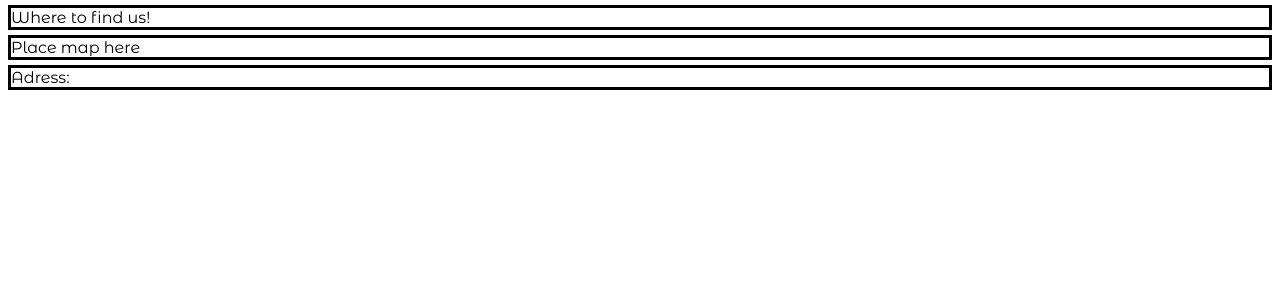
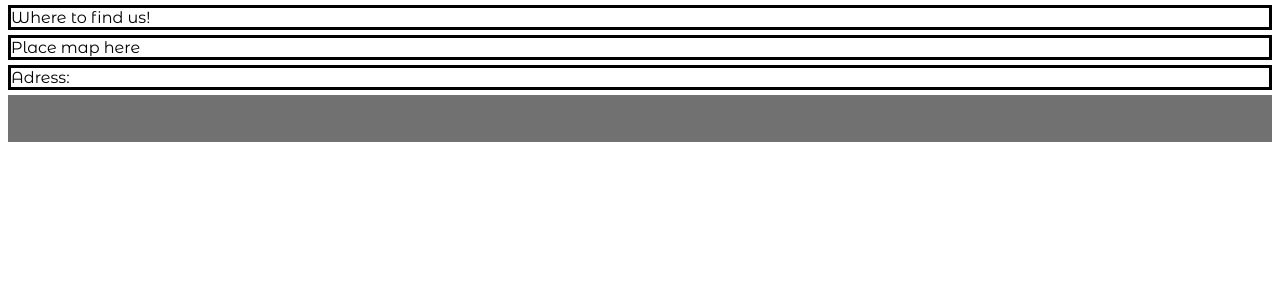
Before and after one commit to Zachery-Beck/Comp205-Group-project, a PHP site: the page made by Map Page.html in a window 1280 px wide. Shown: the part 108-408 px from the top of the page. Run offline with PHP 8.4, Linux system fonts and the light colour scheme.

Commit message:
formatted the footer for each page

```diff
--- a/Main CSS page.css
+++ b/Main CSS page.css
@@ -45,7 +45,8 @@ nav {
   /*permenant header and footer*/
   footer{
     grid-area: footer;
-    border: 3px solid black;
+    background-color: #717171;
+    height: 35pt;
   }
 
   header{
@@ -263,7 +264,7 @@ menu-bbar{
 
 
 
-
+/*Start of the Contact container*/
   contact-container{
       display: grid;
       grid-template-columns: 3fr 1fr;
@@ -290,7 +291,7 @@ menu-bbar{
 
 
 
-
+  /*Start of the map container*/
   map-container{
       display: grid;
       grid-template-columns: 1fr;
--- a/Map Page.html
+++ b/Map Page.html
@@ -32,6 +32,9 @@
     Adress:
     </map-bbar>
 
+    <footer>
+
+    </footer>
     </body>
 </map-container>
 </html>
```
